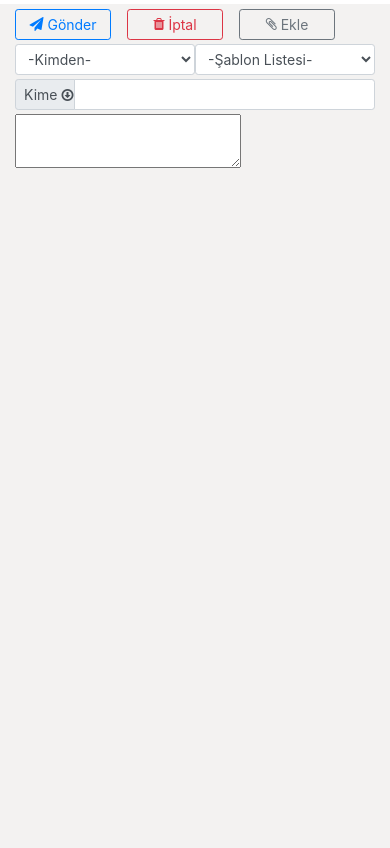
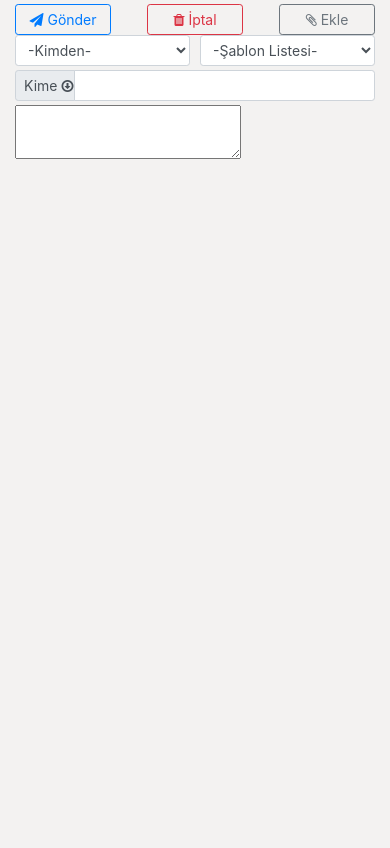
Before and after one commit to gokhanyildiz95/mailscreen, a Django app: page / in a window 390 px wide. Run offline with Django 3.2, Linux system fonts and the light colour scheme; some libraries are stand-ins or nearby versions.

Commit message:
button düzenlemeleri responsive hale getirildi

```diff
--- a/templates/index.html
+++ b/templates/index.html
@@ -7,11 +7,12 @@
     <meta name="viewport" content="width=device-width, initial-scale=1, shrink-to-fit=no">
 
     <title>Hello, world!</title>
-    <link rel="stylesheet" href="../templates/index.css">
+
     <link rel="stylesheet" href="https://cdnjs.cloudflare.com/ajax/libs/font-awesome/4.7.0/css/font-awesome.min.css">
     <script src="https://cdn.ckeditor.com/4.15.0/basic/ckeditor.js"></script>
     <link rel="stylesheet" href="https://maxcdn.bootstrapcdn.com/bootstrap/4.0.0/css/bootstrap.min.css" integrity="sha384-Gn5384xqQ1aoWXA+058RXPxPg6fy4IWvTNh0E263XmFcJlSAwiGgFAW/dAiS6JXm" crossorigin="anonymous">
     </script>
+
     <script src="https://cdnjs.cloudflare.com/ajax/libs/jquery/3.5.1/jquery.min.js" integrity="sha512-bLT0Qm9VnAYZDflyKcBaQ2gg0hSYNQrJ8RilYldYQ1FxQYoCLtUjuuRuZo+fjqhx/qtq/1itJ0C2ejDxltZVFg==" crossorigin="anonymous"></script>
     <script>
         function myFunction() {
@@ -53,6 +54,7 @@
         body {
             height: 100%;
             margin: 0;
+            background: #f3f2f1;
         }
 
         .mailto {
@@ -72,6 +74,10 @@
         }
 
         .deletebtn {
+            width: 6rem;
+        }
+
+        .addfiles {
             width: 6rem;
         }
 
@@ -104,18 +110,16 @@
         }
 
         .wrapper {
-            margin: 30px;
-            padding: 10px;
+            margin: 10px;
+            padding: 5px;
             box-shadow: 0 19px 38px rgba(0, 0, 0, 0.30), 0 15px 12px rgba(0, 0, 0, 0.22);
             border-radius: 10px;
             background-color: white;
-            width: 415px;
+            width: 215px;
         }
         /* === Upload Box === */
 
         .upload {
-            margin: 10px;
-            height: 85px;
             border: 8px dashed #e6f5e9;
             display: flex;
             justify-content: center;
@@ -124,7 +128,7 @@
         }
 
         .upload p {
-            margin-top: 12px;
+            margin-top: 8px;
             line-height: 0;
             font-size: 22px;
             color: #0c3214;
@@ -144,7 +148,7 @@
         /* === Uploaded Files === */
 
         .uploaded {
-            width: 375px;
+            width: 25rem;
             margin: 10px;
             background-color: #e6f5e9;
             border-radius: 10px;
@@ -167,8 +171,8 @@
             width: 300px;
             line-height: 0;
             color: #0c3214;
-            font-size: 18px;
-            letter-spacing: 1.5px;
+            font-size: 14px;
+            letter-spacing: 1px;
         }
 
         .fa-times:hover {
@@ -181,6 +185,15 @@
             font-size: 40px;
             color: #0c3214;
         }
+
+        .kimden {
+            margin-right: 10px;
+        }
+
+        .attachment {
+            visibility: hidden;
+            display: none;
+        }
     </style>
 
 
@@ -189,37 +202,33 @@
 <body>
     <div class="container-flud">
         <div class="row d-flex align-items-center mt-1 ">
-            <div class="col-md-6 textedit d-flex justify-content-start align-items-center">
+            <div class="col-md-3 textedit d-flex justify-content-between align-items-center">
                 <div class="sendbtn">
-                    <button type="button" onclick="myFunction()" class=" align-items-center justify-content-center mx-auto sendbtn d-flex btn-sm btn btn-outline-primary bd-highlight"><span
-                            class=" d-flex align-items-center mr-1 fa fa-send"></span>Gönder</button>
+                    <button id="send_button" type="button" onclick="myFunction()" class=" align-items-center justify-content-center mx-auto sendbtn d-flex btn-sm btn btn-outline-primary bd-highlight"><span class=" d-flex align-items-center mr-1 fa fa-send"></span>Gönder</button>
 
                 </div>
-                <div class="deletebtn ml-3">
-                    <button type="button" class="d-flex align-items-center justify-content-center ml-1 deletebtn mx-auto flex-fill d-flex btn-sm btn btn-outline-danger bd-highlight"><span
-                            class=" d-flex align-items-center mr-1 fa fa-trash"></span>İptal</button>
+                <div class="deletebtn ml-1">
+                    <button type="button" class=" d-flex align-items-center justify-content-center ml-1 deletebtn mx-auto flex-fill d-flex btn-sm btn btn-outline-danger bd-highlight"><span class=" d-flex align-items-center mr-1 fa fa-trash"></span>İptal</button>
 
                 </div>
-                <div class="deletebtn ml-3">
-                    <button type="file" id="custom_file_btn" class="d-flex align-items-center justify-content-center ml-1 mx-auto flex-fill d-flex deletebtn btn-sm btn btn-outline-secondary bd-highlight"><span
-                            class=" d-flex align-items-center mr-1 fa fa-paperclip "></span>Ekle</button>
+                <div class="addfiles ml-1">
+                    <button type="file" id="custom_file_btn" class="d-flex align-items-center justify-content-center ml-1 mx-auto flex-fill d-flex deletebtn btn-sm btn btn-outline-secondary bd-highlight" value=""><span class=" d-flex align-items-center mr-1 fa fa-paperclip "></span>Ekle</button>
                 </div>
-                <div class="form-group">
-                    <div class="col-sm-9">
+                <div class="form-group attachment col-md-3">
+                    <div class="col-md-9">
                         <span class="btn btn-default btn-file">
-                            <input id="input_file" type="file" style="display:none;" class="file" multiple data-show-upload="true"
-                                data-show-caption="true">
+                            <input id="input_file" type="file" style="display:none;" class="file" multiple="" data-show-upload="true" data-show-caption="true">
                         </span>
                     </div>
                 </div>
             </div>
-            <div class=" col-md-6 textedit d-flex align-items-centerjustify-content-end">
-                <select class=" col-md-6 form-control form-control-sm" id="select_mailbox">
-                    <option selected value="none">-Kimden-</option>
-                </select>
-                <select id="select_template" class="col-md-6 form-control form-control-sm">
-                    <option value="none" selected>-Şablon Listesi-</option>
-                </select>
+            <div class="col-md-9 textedit d-flex align-items-center justify-content-end">
+                <select class="col-md-3 kimden form-control form-control-sm" id="select_mailbox">
+                    <option selected="" value="none">-Kimden-</option>
+                <option username="destek@sahratelekom.com" value="6">Sahra Telekom Destek</option><option username="tarife@sahratelekom.com" value="7">Sahra Telekom Tarife</option><option username="teknik@sahratelekom.com" value="5">Sahra Telekom Teknik</option><option username="gokhan@sahratelekom.com" value="13">gökhan yıldız</option><option username="info@sahratelekom.com" value="11">Sahra Telekom Info</option><option username="crm@sahratelekom.com" value="12">CRM Sahra</option></select>
+                <select id="select_template" class="col-md-3 form-control form-control-sm">
+                    <option value="none" selected="">-Şablon Listesi-</option>
+                <option value="5e0f29cf6fb85c27919582c6">Sth TL Tarife</option><option value="5e2985226fb85c5b5d40b5ef">Tarife İmza</option><option value="5e32b52f6fb85c67ebf29e29">Tarife Şablon</option><option value="5e32d63d6fb85c7f5678b927">Türkiye Fiyatları Tarife</option><option value="5e3933cc6fb85c288052fe5f">sahra_int_callcenter</option><option value="5e43af776fb85c41a7e19afd">Teknik imza</option><option value="5e56383f6fb85c37e065513e">50 firma için örnek mail</option><option value="5e58c7076fb85c15a70b6ab8">callshop_tarife</option><option value="5eb540a26fb85c6752bfd274">CRM_tanıtım</option><option value="5ecfa05b6fb85c0ed89303c4">Module Promotion Mobimail</option><option value="5ecfc9d06fb85c0784aeae48">Module Promotion Chat</option><option value="5ecfc9fe6fb85c0781c2afb2">Module Promotion SMS</option><option value="5ecfca2f6fb85c0788d9965f">Module Promotion Task</option><option value="5ecfca5b6fb85c0788d99660">Module Promotion CRM</option><option value="5ecfca836fb85c0783e984df">Module Promotion PBX</option><option value="5ecfcb426fb85c078792eb5d">Module Promotion Authentications</option><option value="5ede04116fb85c36f490592f">Sahra/Cli manupulasyon</option><option value="5ef1e5fd6fb85c054a243c6e">Hasan İmza</option></select>
             </div>
         </div>
         <div class="row d-flex align-items-center mt-1 ">
@@ -269,7 +278,6 @@
         if ($(`div[file_name_hash|=${file_name.hashCode()}]`).length) {
             filename_checker(`${file_name}1`);
         }
-
         return file_name;
 
     }
@@ -279,8 +287,18 @@
         var extension = split[split.length - 1]
         var file_type_map = {
             "pdf": "fa-file-pdf-o",
-            "xls": "fa-excel",
-            "xlsx": "fa-excel"
+            "xls": "fa-file-excel-o",
+            "xlsx": "fa-file-excel-o",
+            "doc": "fa-file-word-o",
+            "docx": "fa-file-word-o",
+            "ppt": "fa-file-powerpoint-o",
+            "pptx": "fa-file-powerpoint-o",
+            "png": "fa-file-image-o",
+            "PNG": "fa-file-image-o",
+            "JPG": "fa-file-image-o",
+            "jpg": "fa-file-image-o",
+            "jpeg": "fa-file-image-o",
+            "JPEG": "fa-file-image-o",
         }
         if (file_type_map[extension] == undefined) {
             file_type = "fa-file";
@@ -367,7 +385,7 @@
             var file = event.target.files;
             var formData = new FormData();
             var check_file_size = 0;
-            var allowed_size = 15728640
+            var allowed_size = 10
             formData.append("mailbox", 'test');
             for (var i = 0; i < file.length; i++) {
                 var file_name = slugify(file[i].name, "fileformat");
@@ -379,7 +397,7 @@
             }
             var total_size = uploaded_file_size + check_file_size
             if (total_size <= allowed_size) {
-
+                $("#send_button").prop("disabled", true);
                 $.ajax({
                     type: 'POST',
                     url: 'https://sahra.mobikob.com/mobimail/upload_attachment/',
@@ -393,24 +411,26 @@
                             uploaded_file_size = item.size + uploaded_file_size;
                             console.log("sunucu", item.filename);
 
-                            $(`div[file_name_hash|=${item.filename.hashCode()}]`).attr("id", item.content);
-                            $(`div[progress_hash="${item.filename.hashCode()}"]`).remove();
+                            $(`div[file_name_hash|=${item.filename.hashCode()}]`)
+                                .attr("id", item.content);
+                            console.log("sunucu", item.filename);
+
+                            $(`div[progress_hash="${item.filename.hashCode()}"]`)
+                                .remove();
                         });
 
+                    },
+                    complete: function(resp) {
+                        $("#send_button").prop("disabled", false);
                     }
                 });
             } else if (total_size > allowed_size) {
-                swal.fire({
-                    allowOutsideClick: false,
-                    title: 'Uyarı',
-                    text: `
-                            İzin Verilen Dosya Boyutu En Fazla $ {
-                                formatUntis(allowed_size)
-                            }
-                            `,
-                    type: 'warning'
-                })
-                $("#input_file").val("");;
+                JQuery.notify({
+                    title: "Welcome:",
+                    message: "This plugin has been provided to you by Robert McIntosh aka mouse0270"
+                });
+                $("#input_file").val("");
+                return;
             }
         });
 
```
